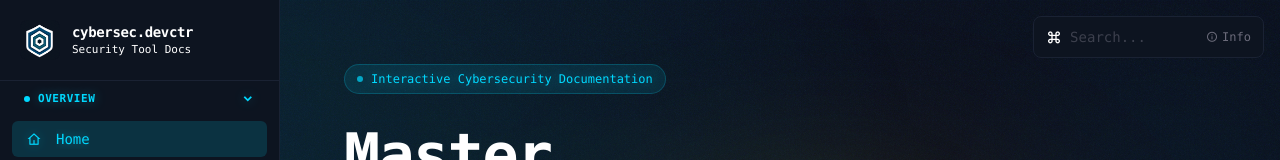
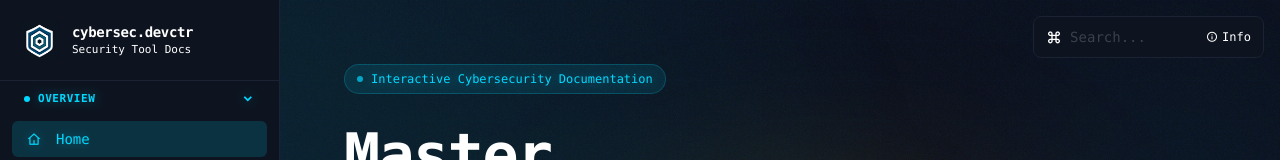
Before and after one commit to Tribrix23/cyber_sec_documentation, a Next.js app: page / in a window 1280 px wide. Shown: the top 160 px of the page. Built offline with nearby package versions, Linux system fonts and the light colour scheme.

Commit message:
fixed dock

```diff
--- a/components/Dock.tsx
+++ b/components/Dock.tsx
@@ -66,8 +66,8 @@ export default function Dock() {
             onClick={() => setIsOpen(true)}
           />
           <div className="flex items-center gap-1 text-xs text-cyber-text-dim">
-            <i className="ri-information-line" />
-            <span>Info</span>
+            <i className="ri-information-line text-white" />
+            <span className='text-white'>Info</span>
           </div>
         </button>
       </div>
```
